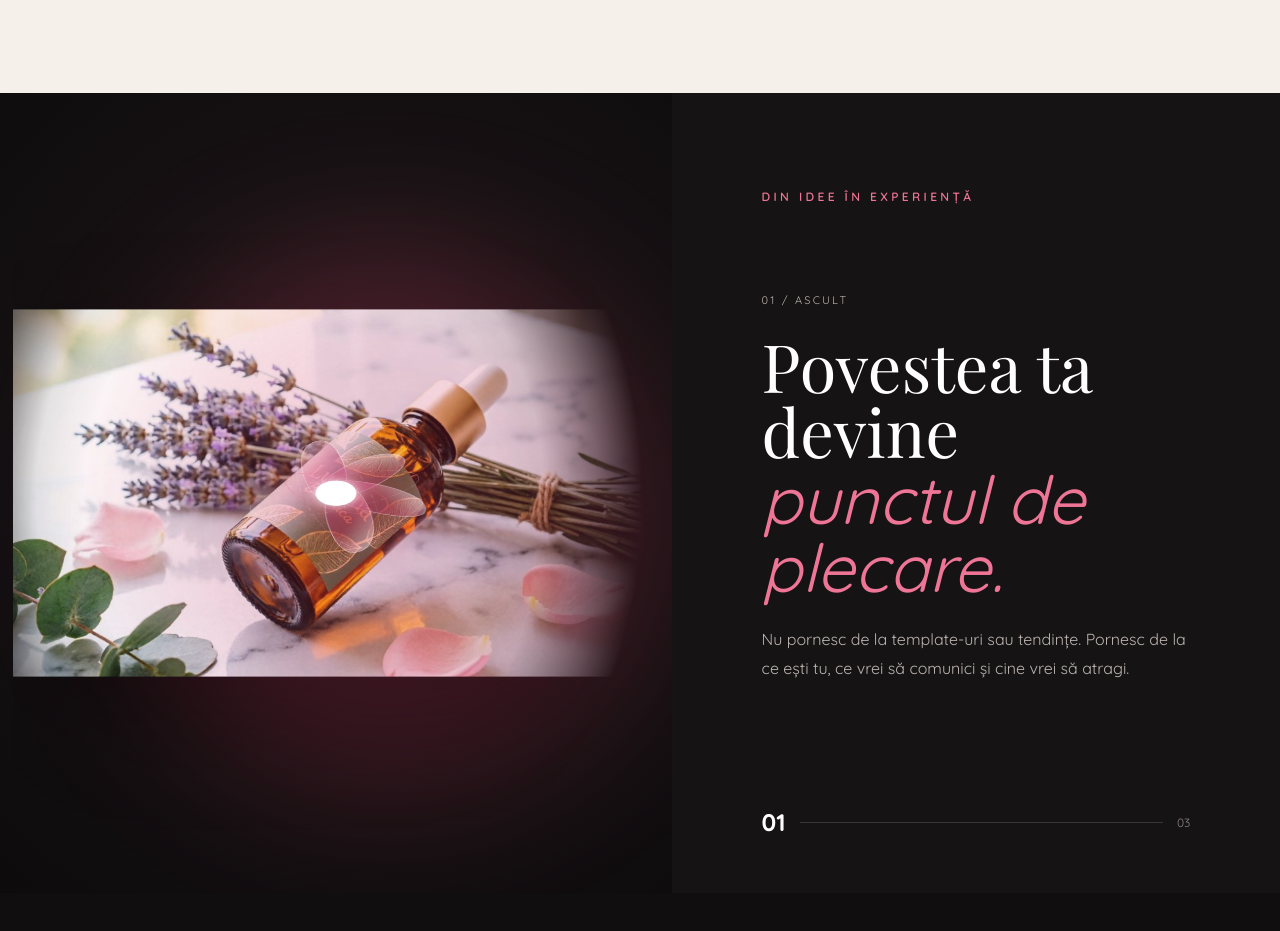
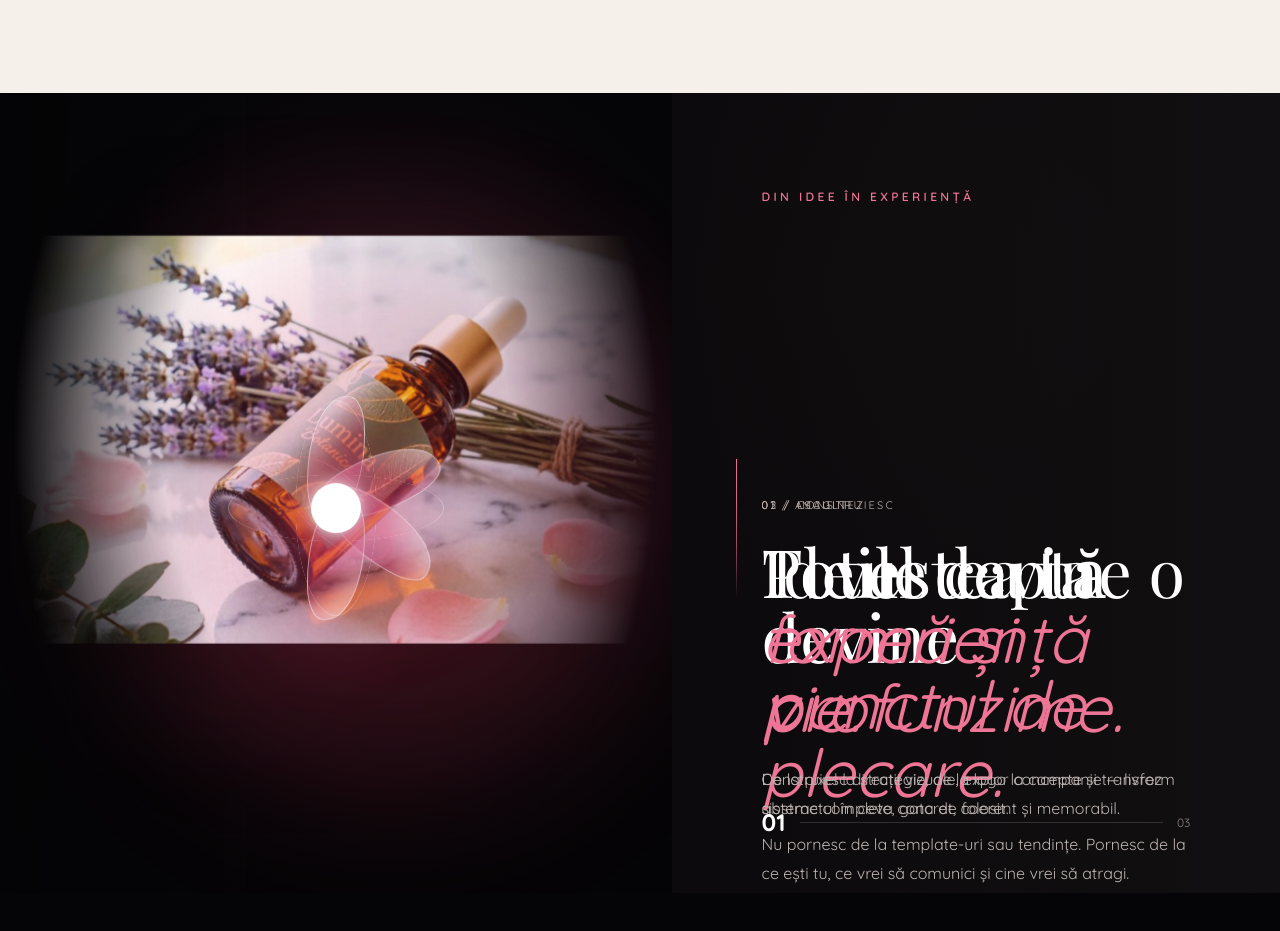
Before and after one commit to Auras-Digital-Dream/auras-digital-dream, a React (Vite) app: page / in a window 1280 px wide. Shown: the part 1280-2211 px from the top of the page. Built offline with nearby package versions, Linux system fonts and the light colour scheme; a web font is replaced by a local one.

Commit message:
Add trailer-style scroll storytelling

```diff
--- a/src/HomePage.jsx
+++ b/src/HomePage.jsx
@@ -1,4 +1,4 @@
-import { useState, useRef } from "react";
+import { useEffect, useState, useRef } from "react";
 import { motion, useInView, useMotionValue, useScroll, useSpring, useTransform } from "motion/react";
 import { ArrowRight, CaretLeft, CaretRight, Check, Code, FileText, InstagramLogo, LinkedinLogo, List, Megaphone, Palette, Phone, WhatsappLogo, X } from "@phosphor-icons/react";
 
@@ -182,6 +182,24 @@ export function HomePage({ onNavigate, onSection }) {
   const heroTitle = "Aura's Digital Dream";
   const heroLetters = heroTitle.split("");
   const floatingLogos = ["AD", "SEO", "UX", "3D", "WEB", "AI"];
+  const storyRef = useRef(null);
+  const storyVideoRef = useRef(null);
+  const { scrollYProgress: storyProgress } = useScroll({ target: storyRef, offset: ["start start", "end end"] });
+  const storyVideoScale = useTransform(storyProgress, [0, 0.5, 1], [1.08, 1.16, 1.04]);
+  const storyVideoOpacity = useTransform(storyProgress, [0, 0.08, 0.88, 1], [0, 0.85, 0.85, 0]);
+  const storyDepthNear = useTransform(storyProgress, [0, 1], ["-8%", "18%"]);
+  const storyDepthMid = useTransform(storyProgress, [0, 1], ["10%", "-22%"]);
+  const storyDepthFar = useTransform(storyProgress, [0, 1], ["22%", "-10%"]);
+  const storyBlackout = useTransform(storyProgress, [0, 0.28, 0.5, 0.72, 1], [0.18, 0.45, 0.12, 0.5, 0.78]);
+
+  useEffect(() => {
+    const video = storyVideoRef.current;
+    const unsubscribe = storyProgress.on("change", (progress) => {
+      if (!video || !Number.isFinite(video.duration)) return;
+      video.currentTime = Math.min(video.duration - 0.05, Math.max(0, progress * video.duration));
+    });
+    return unsubscribe;
+  }, [storyProgress]);
 
   const serif = { fontFamily: "'Playfair Display', Georgia, 'Times New Roman', serif" };
 
@@ -285,35 +303,44 @@ export function HomePage({ onNavigate, onSection }) {
         </FadeUp>
       </section>
 
-      <section className="story-section" data-scroll-story aria-label="Povestea procesului creativ">
+      <section ref={storyRef} className="story-section trailer-story-section" data-scroll-story aria-label="Povestea procesului creativ">
         <div className="story-stage">
+          <motion.div className="story-video-layer" style={{ opacity: storyVideoOpacity, scale: storyVideoScale }}>
+            <video ref={storyVideoRef} muted playsInline preload="auto" className="story-scroll-video">
+              <source src="/video/story-trailer-scroll.mp4" type="video/mp4" />
+            </video>
+            <motion.div className="story-cinematic-blackout" style={{ opacity: storyBlackout }} />
+          </motion.div>
           <div className="story-visuals" aria-hidden="true">
-            <figure className="story-image story-cutout scene-one"><img src="/portfolio/lumina-botanica/20c5ceaff_WhatsAppImage2026-07-02at090233.jpg" alt="" /></figure>
-            <figure className="story-image story-cutout scene-two"><img src="/portfolio/auras-trend-vault/editorial-2026/vogue-cover.jpeg" alt="" /></figure>
-            <figure className="story-image story-cutout scene-three"><img src="/assets/bijuterii.png" alt="" /></figure>
-            <div className="story-sculpture">
+            <motion.figure className="story-image story-cutout scene-one" style={{ y: storyDepthNear, z: 90 }}><img src="/portfolio/lumina-botanica/20c5ceaff_WhatsAppImage2026-07-02at090233.jpg" alt="" /></motion.figure>
+            <motion.figure className="story-image story-cutout scene-two" style={{ y: storyDepthMid, z: 40 }}><img src="/portfolio/auras-trend-vault/editorial-2026/vogue-cover.jpeg" alt="" /></motion.figure>
+            <motion.figure className="story-image story-cutout scene-three" style={{ y: storyDepthFar, z: 120 }}><img src="/assets/bijuterii.png" alt="" /></motion.figure>
+            <motion.div className="story-sculpture" style={{ y: storyDepthMid }}>
               <span className="petal p1" /><span className="petal p2" /><span className="petal p3" /><span className="petal p4" />
               <i className="orbit o1" /><i className="orbit o2" /><i className="orbit o3" /><b className="sculpture-core" />
-            </div>
+            </motion.div>
             <div className="story-glow" />
           </div>
           <div className="story-copy">
             <p className="section-kicker">Din idee în experiență</p>
-            <article className="scene-one">
+            <motion.article className="scene-one" initial={{ opacity: 0, y: 36, filter: "blur(12px)" }} whileInView={{ opacity: 1, y: 0, filter: "blur(0px)" }} viewport={{ amount: 0.55 }} transition={{ duration: 0.85 }}>
               <span>01 / Ascult</span>
               <h2 style={serif}>Povestea ta devine <em>punctul de plecare.</em></h2>
               <p>Nu pornesc de la template-uri sau tendințe. Pornesc de la ce eşti tu, ce vrei să comunici şi cine vrei să atragi.</p>
-            </article>
-            <article className="scene-two">
+              <blockquote>„Ascult întâi. Abia apoi construiesc imaginea care rămâne.”</blockquote>
+            </motion.article>
+            <motion.article className="scene-two" initial={{ opacity: 0, y: 36, filter: "blur(12px)" }} whileInView={{ opacity: 1, y: 0, filter: "blur(0px)" }} viewport={{ amount: 0.55 }} transition={{ duration: 0.85 }}>
               <span>02 / Imaginez</span>
               <h2 style={serif}>Ideile captă <em>formă şi profunzime.</em></h2>
               <p>Construiesc direcții vizuale, explor concepte şi transform abstractul în ceva concret, coerent şi memorabil.</p>
-            </article>
-            <article className="scene-three">
+              <blockquote>„Culoarea, ritmul și mișcarea devin limbajul brandului.”</blockquote>
+            </motion.article>
+            <motion.article className="scene-three" initial={{ opacity: 0, y: 36, filter: "blur(12px)" }} whileInView={{ opacity: 1, y: 0, filter: "blur(0px)" }} viewport={{ amount: 0.55 }} transition={{ duration: 0.85 }}>
               <span>03 / Construiesc</span>
               <h2 style={serif}>Totul devine o <em>experiență vie.</em></h2>
               <p>De la pixel la strategie, de la logo la campanie — livrez sisteme complete, gata de folosit.</p>
-            </article>
+              <blockquote>„Fiecare ecran trebuie să pară o scenă, nu o simplă secțiune.”</blockquote>
+            </motion.article>
             <div className="story-counter"><b>0<span /></b><i /><small>03</small></div>
           </div>
         </div>
--- a/src/styles.css
+++ b/src/styles.css
@@ -103,6 +103,23 @@ em { font-family:var(--font-display); color:var(--rose); font-style:italic; font
 .story-copy article > span { color:#bcb1ae; text-transform:uppercase; letter-spacing:.2em; font-size:11px; }
 .story-copy h2 { font-family:var(--font-display); font-weight:400; font-size:clamp(46px,5.2vw,82px); line-height:.98; margin:25px 0; }
 .story-copy h2 em { color:#ef7596; }.story-copy article p { max-width:520px; color:#bdb4b1; line-height:1.8; }
+.trailer-story-section { background:#050406; }
+.story-video-layer { position:absolute; inset:-8%; z-index:-1; pointer-events:none; overflow:hidden; filter:saturate(1.08) contrast(1.06); transform-origin:center; }
+.story-scroll-video { width:100%; height:100%; object-fit:cover; filter:blur(8px) brightness(.58); transform:scale(1.04); }
+.story-video-layer::after { content:""; position:absolute; inset:0; background:radial-gradient(ellipse 70% 58% at 42% 42%,rgba(255,255,255,.05),transparent 52%),linear-gradient(90deg,rgba(5,4,6,.78),rgba(5,4,6,.24) 48%,rgba(5,4,6,.86)),linear-gradient(180deg,#050406,transparent 18%,transparent 72%,#050406); }
+.story-cinematic-blackout { position:absolute; inset:0; background:#030203; mix-blend-mode:multiply; }
+.trailer-story-section .story-visuals { background:radial-gradient(circle at 58% 38%,rgba(66,31,43,.72),rgba(8,7,9,.78) 52%,#050406 100%); transform-style:preserve-3d; }
+.trailer-story-section .story-visuals::before { content:""; position:absolute; inset:0; z-index:2; pointer-events:none; background:linear-gradient(90deg,rgba(5,4,6,.84),transparent 34%,rgba(5,4,6,.44)),radial-gradient(circle at 30% 60%,rgba(239,117,150,.18),transparent 36%); opacity:calc(.24 + var(--story-progress) * .28); }
+.trailer-story-section .story-visuals::after { content:""; position:absolute; inset:0; z-index:5; pointer-events:none; background:linear-gradient(180deg,rgba(3,2,3,.82),transparent 18%,transparent 72%,rgba(3,2,3,.92)); opacity:calc(.18 + var(--story-progress) * .22); mix-blend-mode:multiply; }
+.trailer-story-section .story-image { transform-style:preserve-3d; filter:drop-shadow(0 42px 64px rgba(0,0,0,.58)) saturate(1.04); transition:clip-path .45s ease,filter .45s ease; }
+.trailer-story-section .story-cutout { -webkit-mask-image:radial-gradient(ellipse 46% 61% at 50% 50%,#000 0 54%,rgba(0,0,0,.72) 67%,transparent 100%); mask-image:radial-gradient(ellipse 46% 61% at 50% 50%,#000 0 54%,rgba(0,0,0,.72) 67%,transparent 100%); animation:organic-mask-breathe 8s ease-in-out infinite alternate; }
+.trailer-story-section .story-image img { filter:contrast(1.02) saturate(1.04); transform:scale(1.04) translateZ(44px); }
+.trailer-story-section .story-copy { background:linear-gradient(90deg,rgba(12,10,12,.94),rgba(21,19,20,.82)),radial-gradient(circle at 20% 24%,rgba(239,117,150,.14),transparent 42%); }
+.trailer-story-section .story-copy article { transform:translateY(calc(-50% + (1 - var(--scene-opacity)) * 72px)) scale(calc(.96 + var(--scene-opacity) * .04)); filter:blur(calc((1 - var(--scene-opacity)) * 14px)); }
+.trailer-story-section .story-copy article::before { content:""; position:absolute; left:-26px; top:-34px; width:1px; height:0; background:linear-gradient(#ef7596,transparent); opacity:var(--scene-opacity); animation:story-line-reveal 1.8s ease both; }
+.story-copy blockquote { max-width:560px; margin:26px 0 0; padding-left:20px; border-left:1px solid rgba(239,117,150,.45); color:rgba(255,234,239,.86); font-family:var(--font-display); font-size:clamp(18px,2vw,28px); line-height:1.35; font-style:italic; letter-spacing:.01em; opacity:var(--scene-opacity); transform:translateY(calc((1 - var(--scene-opacity)) * 22px)); text-shadow:0 18px 44px rgba(0,0,0,.38); }
+@keyframes organic-mask-breathe { from{clip-path:ellipse(44% 58% at 45% 48%)} to{clip-path:ellipse(56% 64% at 54% 52%)} }
+@keyframes story-line-reveal { from{height:0;opacity:0} to{height:140px;opacity:.7} }
 .story-counter { position:absolute; left:7vw; right:7vw; bottom:7vh; display:flex; align-items:center; gap:14px; color:#8e8582; }
 .story-counter b { color:#fff;font-family:var(--font-display);font-size:24px}.story-counter b span::after{content:"1"}.story-section[data-chapter="2"] .story-counter b span::after{content:"2"}.story-section[data-chapter="3"] .story-counter b span::after{content:"3"}.story-counter i{height:1px;flex:1;background:linear-gradient(90deg,var(--rose) calc(var(--story-progress)*100%),rgba(255,255,255,.15) 0)}.story-counter small{font-size:12px}
 .button { min-height:52px; padding:0 28px; border-radius:999px; border:1px solid transparent; display:inline-flex; align-items:center; justify-content:center; gap:10px; text-transform:uppercase; letter-spacing:.08em; font-size:13px; font-weight:600; cursor:pointer; transition:.25s; }
```
Also changed, not shown: 1 other file (tests, documents, lock files or other folders).
